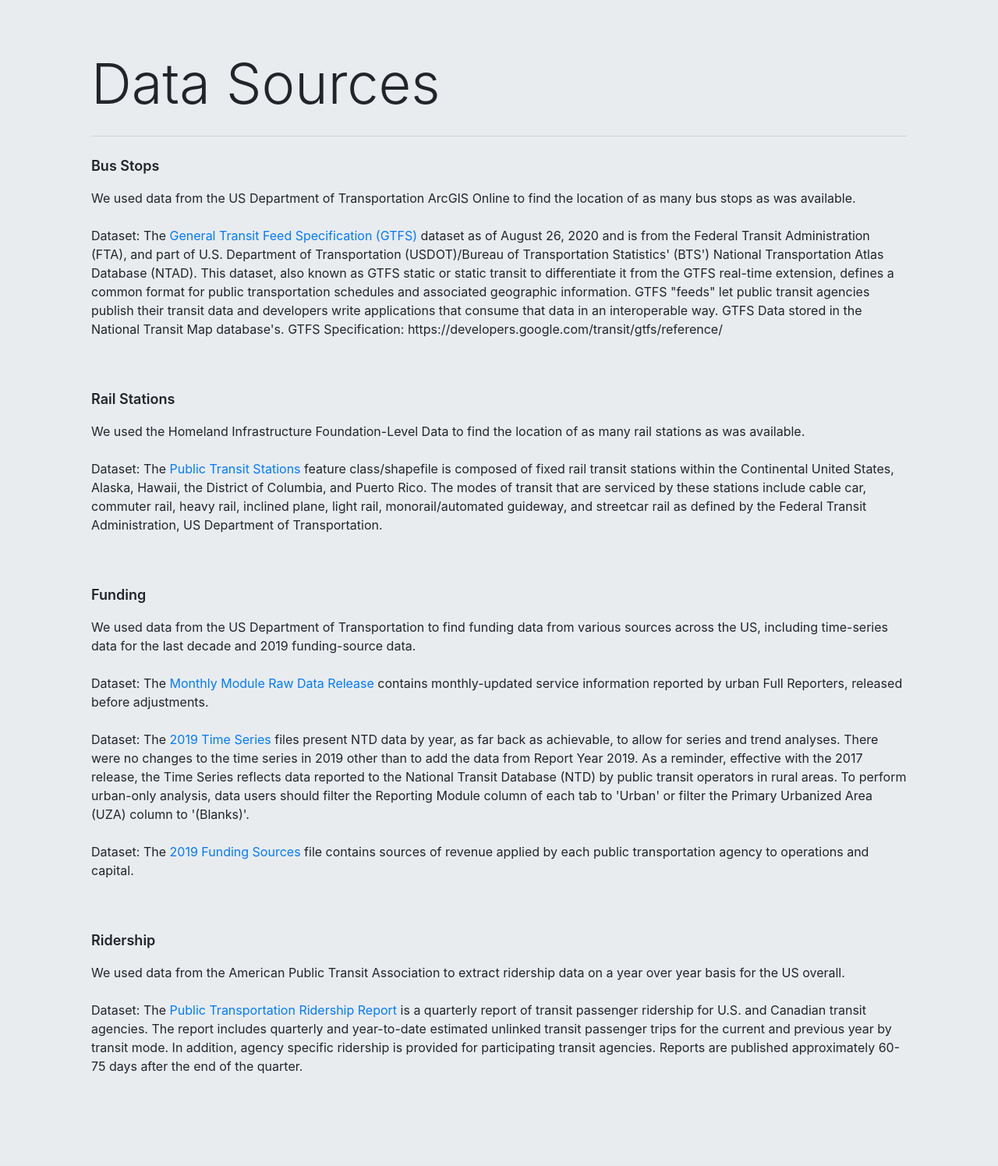
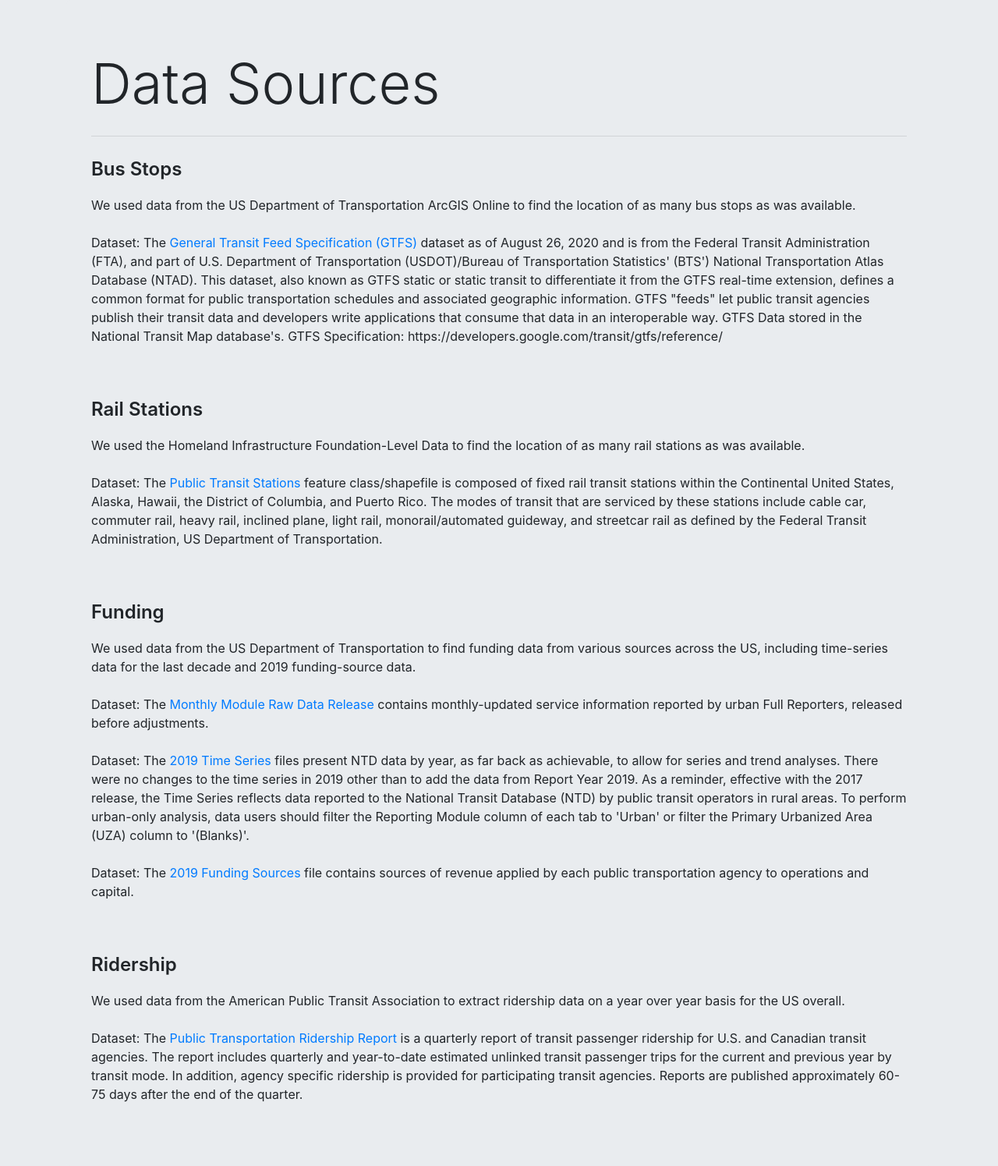
Before and after one commit to spearjen/TransitData, a Flask app: page /dataSources in a window 1280 px wide. Shown: the part 56-1551 px from the top of the page at 78% size. Before the commit the page ends 1433 px from the top, so only its background shows below. Run offline with Flask 2, Linux system fonts and the light colour scheme; some libraries are stand-ins or nearby versions.

Commit message:
close to final

```diff
--- a/app.py
+++ b/app.py
@@ -19,7 +19,7 @@ import scrape_transit
 
 #create Flask app instance
 app = Flask(__name__)
-# api = Api(app)
+api = Api(app)
 # cors=CORS(app, resources=r'smallSst.json', allow_headers='Content-Type')
 
 # setup conn to PyMongo
--- a/templates/dataSources.html
+++ b/templates/dataSources.html
@@ -61,20 +61,20 @@
             <h1 class="display-3">Data Sources</h1>
             <p class="lead"></p>
             <hr class="my-4">
-            <p style="font-size:large; font-weight:600">Bus Stops</p>
+            <p style="font-size:x-large; font-weight:600">Bus Stops</p>
                 <p>We used data from the US Department of Transportation ArcGIS Online to find the location of as many bus stops as was available. <br>
                 <br>
                 Dataset: The <a href = "https://data-usdot.opendata.arcgis.com/datasets/gtfs-ntm-stops">General Transit Feed Specification (GTFS)</a> dataset as of August 26, 2020 and is from the Federal Transit Administration (FTA), and part of U.S. Department of Transportation (USDOT)/Bureau of Transportation Statistics' (BTS') National Transportation Atlas Database (NTAD). This dataset, also known as GTFS static or static transit to differentiate it from the GTFS real-time extension, defines a common format for public transportation schedules and associated geographic information. GTFS "feeds" let public transit agencies publish their transit data and developers write applications that consume that data in an interoperable way. GTFS Data stored in the National Transit Map database's. GTFS Specification: https://developers.google.com/transit/gtfs/reference/   </p>
                 <br>
                 <br>
 
-            <p style="font-size:large; font-weight:600">Rail Stations</p>
+            <p style="font-size:x-large; font-weight:600">Rail Stations</p>
                 <p>We used the Homeland Infrastructure Foundation-Level Data to find the location of as many rail stations as was available.<br>
                 <br>
                 Dataset: The <a href = "https://hifld-geoplatform.opendata.arcgis.com/datasets/public-transit-stations">Public Transit Stations</a> feature class/shapefile is composed of fixed rail transit stations within the Continental United States, Alaska, Hawaii, the District of Columbia, and Puerto Rico. The modes of transit that are serviced by these stations include cable car, commuter rail, heavy rail, inclined plane, light rail, monorail/automated guideway, and streetcar rail as defined by the Federal Transit Administration, US Department of Transportation.</p>
                 <br>
                 <br>
-            <p style="font-size:large; font-weight:600">Funding</p>
+            <p style="font-size:x-large; font-weight:600">Funding</p>
                 <p>We used data from the US Department of Transportation to find funding data from various sources across the US, including time-series data for the last decade and 2019 funding-source data. <br>
                 <br>
                 Dataset: The <a href = "https://www.transit.dot.gov/ntd/data-product/monthly-module-raw-data-release">Monthly Module Raw Data Release</a> contains monthly-updated service information reported by urban Full Reporters, released before adjustments.<br>
@@ -85,7 +85,7 @@
                 <br>
                 <br>
                 <br>
-            <p style="font-size:large; font-weight:600">Ridership</p>
+            <p style="font-size:x-large; font-weight:600">Ridership</p>
                 <p>We used data from the American Public Transit Association to extract ridership data on a year over year basis for the US overall.<br>
                 <br>
                 Dataset: The <a href = "https://www.apta.com/research-technical-resources/transit-statistics/ridership-report/">Public Transportation Ridership Report</a> is a quarterly report of transit passenger ridership for U.S. and Canadian transit agencies.  The report includes quarterly and year-to-date estimated unlinked transit passenger trips for the current and previous year by transit mode.  In addition, agency specific ridership is provided for participating transit agencies.  Reports are published approximately 60-75 days after the end of the quarter.</p>
```
